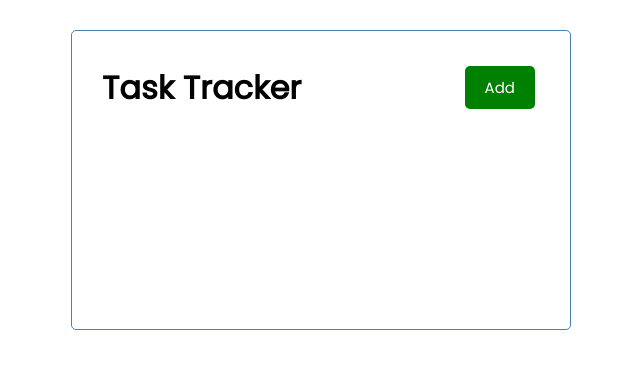
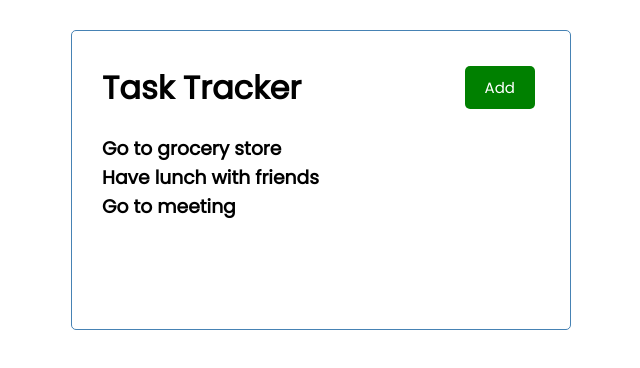
Before and after one commit to nickolasalcazar/React-To-Do, a React (Create React App) app: page / in a window 1280 px wide. Shown: the top 368 px of the page, without its empty margins (319-959 px from the left). Built offline with nearby package versions, Linux system fonts and the light colour scheme.

Commit message:
Added state to component App.js

```diff
--- a/src/App.js
+++ b/src/App.js
@@ -1,10 +1,29 @@
+import { useState } from 'react'
 import Header from './components/Header'
+import Tasks from './components/Tasks'
 import PropTypes from 'prop-types'
 
-function App() {
+const App = () => {
+  // App-level state
+  const [tasks, setTasks] = useState([
+      {
+          id: 1,
+          text: 'Go to grocery store'
+      },
+      {
+          id: 2,
+          text: 'Have lunch with friends'
+      },
+      {
+          id: 3,
+          text: 'Go to meeting'
+      }
+    ])
+
   return (
     <div className='container'>
       <Header title={ 'Task Tracker' }/>
+      <Tasks tasks={tasks}/>
     </div>
   );
 }
--- /dev/null
+++ b/src/components/Tasks.js
@@ -0,0 +1,11 @@
+const Tasks = ({ tasks }) => {
+    return (
+        <>
+            {tasks.map((task) => (
+                <h3 key={task.id} >{task.text}</h3>
+            ))}
+        </>
+    )
+}
+
+export default Tasks
```
Also changed, not shown: src/components/Task.js (added, +9 -0 lines).
